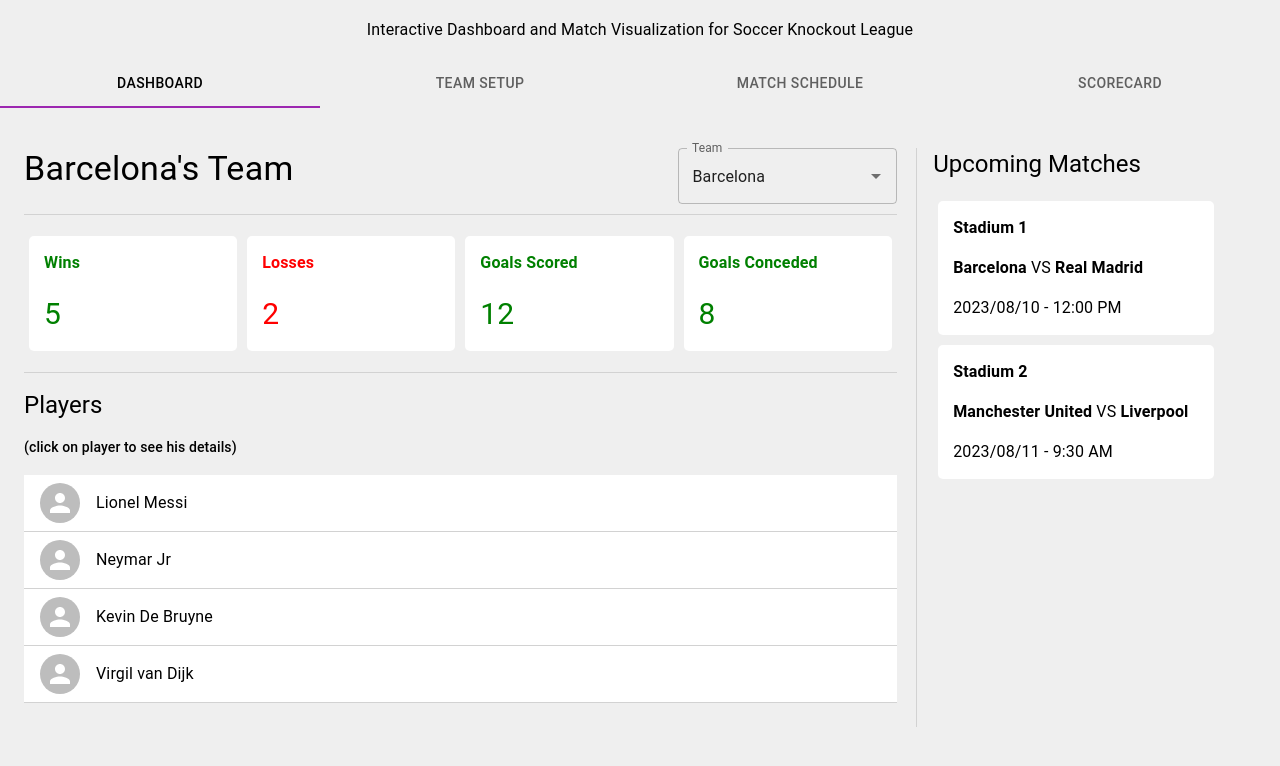
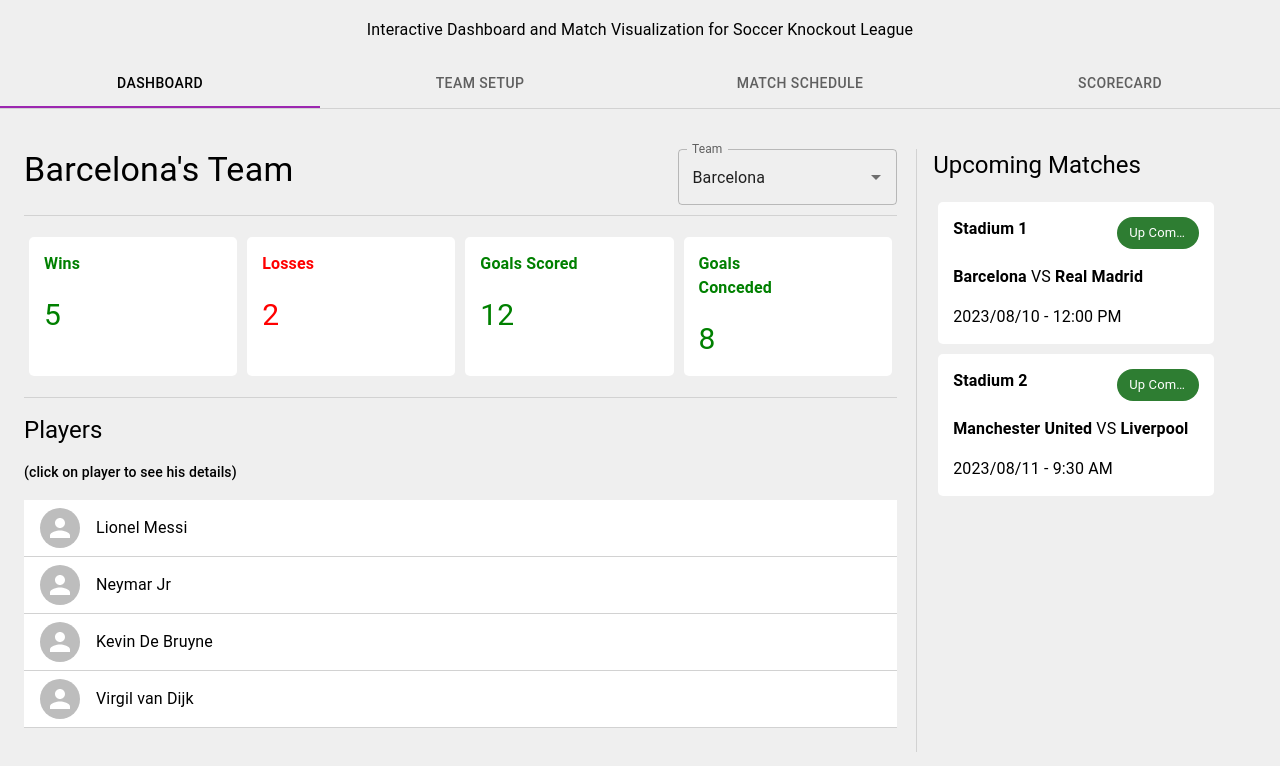
Before and after one commit to tahir-sharif/match-app, a React (Create React App) app: page / in a window 1280 px wide. Both pictures are taken after a click on the tab "DASHBOARD". Shown: the top 766 px of the page. Built offline with nearby package versions, Linux system fonts and the light colour scheme.

Commit message:
fixed teamSetup

```diff
--- a/src/components/common/Card.jsx
+++ b/src/components/common/Card.jsx
@@ -1,11 +1,25 @@
 import React from "react";
 import "./card.css";
-import { Typography } from "@mui/material";
+import { Grid, Typography } from "@mui/material";
 
-const Card = ({ children, heading, ...otherP }) => {
+const Card = ({ children, heading, right, ...otherP }) => {
   return (
     <div {...otherP} className="card">
-      {heading && <Typography fontWeight={600} sx={{ mb: 2 }}>{heading}</Typography>}
+      {(heading || right) && (
+        <Grid container>
+          <Grid item xs={8}>
+            {heading && (
+              <Typography fontWeight={600} sx={{ mb: 2 }}>
+                {heading}
+              </Typography>
+            )}
+          </Grid>
+          <Grid item xs={4}>
+            {right}
+          </Grid>
+        </Grid>
+      )}
+
       {children}
     </div>
   );
--- a/src/components/dasboard/Dashboard.jsx
+++ b/src/components/dasboard/Dashboard.jsx
@@ -1,6 +1,7 @@
 import {
   Autocomplete,
   Box,
+  Chip,
   Divider,
   Grid,
   TextField,
@@ -115,7 +116,18 @@
           <Box sx={{ mt: 2 }}>
             {upcomingMatches.map((up, i) => {
               return (
-                <Card key={i} heading={up.venue} style={{ width: "100%" }}>
+                <Card
+                  key={i}
+                  heading={up.venue}
+                  style={{ width: "100%" }}
+                  right={
+                    <Chip
+                      color="success"
+                      sx={{ mb: 2 }}
+                      label={up.status}
+                    ></Chip>
+                  }
+                >
                   <Typography marginBottom={2}>
                     <b>{up.team1}</b> VS <b>{up.team2}</b>
                   </Typography>
--- a/src/components/teamSetup/TeamSetup.jsx
+++ b/src/components/teamSetup/TeamSetup.jsx
@@ -84,7 +84,7 @@
 
                       {isDisabled && (
                         <Typography sx={{ mt: 2, color: "orange" }}>
-                          Every Team Should have at least 1 player
+                          Every Team must have at least 1 player
                         </Typography>
                       )}
 
@@ -117,14 +117,12 @@
       <Grid xs={3}>
         <Box sx={{ p: 2, pt: 0 }}>
           <Typography variant="h5">Available Players</Typography>
-          <Typography variant="subtitle1">Drag Players To Teams</Typography>
 
           <Box sx={{ display: "flex", mt: 2, flexWrap: "wrap", gap: "4px" }}>
             {availablePlayers.length ? (
               availablePlayers.map((p, i) => {
                 return (
                   <Card
-                    draggable
                     style={{
                       border: "1px solid gray",
                       width: "40%",
--- a/src/data/upcomingMatches.js
+++ b/src/data/upcomingMatches.js
@@ -1,6 +1,7 @@
 export const upcomingMatches = [
   {
     id: 1,
+    status: "Up Coming",
     team1: "Barcelona",
     team2: "Real Madrid",
     date: "2023/08/10",
@@ -9,6 +10,7 @@
   },
   {
     id: 2,
+    status: "Up Coming",
     team1: "Manchester United",
     team2: "Liverpool",
     date: "2023/08/11",
--- a/src/pages/Home.jsx
+++ b/src/pages/Home.jsx
@@ -8,6 +8,7 @@
 import TeamSetup from "../components/teamSetup/TeamSetup";
 import MatchSchedule from "../components/matchSchedule/MatchSchedule";
 import ScoreCard from "../components/scoreCard/ScoreCard";
+import { Divider } from "@mui/material";
 
 function TabPanel(props) {
   const { children, value, index, ...other } = props;
@@ -64,6 +65,7 @@
         <Tab label="Match Schedule" {...a11yProps(2)} />
         <Tab label="Scorecard " {...a11yProps(3)} />
       </Tabs>
+      <Divider />
       <Box sx={{ pt: 2 }}>
         <TabPanel value={value} index={0}>
           <Dashboard />
```
